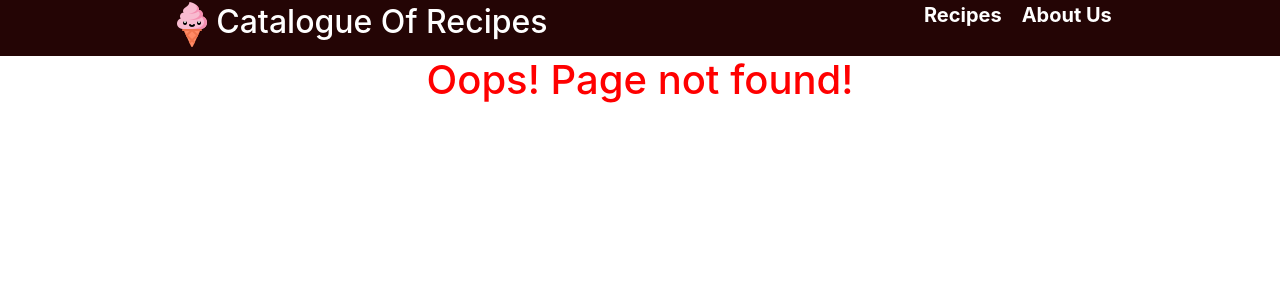
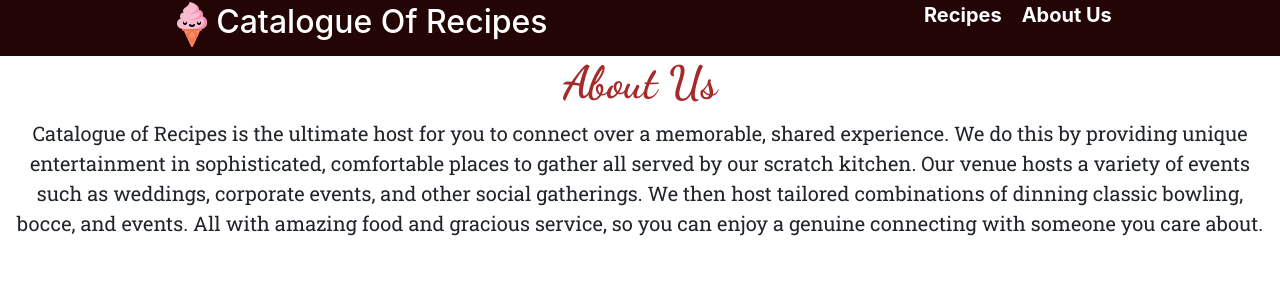
Before and after one commit to jamezjaz/Recipes, a React (Create React App) app: page /about in a window 1280 px wide. Before the commit this address had no page. Shown: the top 300 px of the page. Built offline with nearby package versions, Linux system fonts and the light colour scheme.

Commit message:
docs: Implements the about us page
style: Modifies the page UI

```diff
--- a/src/Routes.js
+++ b/src/Routes.js
@@ -1,5 +1,6 @@
 import React from 'react';
 import { BrowserRouter as Router, Switch, Route } from 'react-router-dom';
+import About from './components/About';
 import Error from './components/Error';
 import FoodDetails from './components/FoodDetails';
 import Nav from './components/Nav';
@@ -11,6 +12,7 @@ const Routes = () => (
     <Switch>
       <Route exact path="/" component={FoodsList} />
       <Route path="/foodDetails/:id" component={FoodDetails} />
+      <Route path="/about" component={About} />
       <Route component={Error} />
     </Switch>
   </Router>
--- /dev/null
+++ b/src/components/About.js
@@ -0,0 +1,21 @@
+import React from 'react';
+import AboutStyles from '../styles/About.module.css';
+
+const About = () => (
+  <div className="container-fluid">
+    <h2 className={AboutStyles.about}>About Us</h2>
+    <p className={AboutStyles.para}>
+      Catalogue of Recipes is the ultimate host for you to connect
+      over a memorable, shared experience. We do this by providing
+      unique entertainment in sophisticated, comfortable places to
+      gather all served by our scratch kitchen. Our venue hosts a
+      variety of events such as weddings, corporate events, and
+      other social gatherings. We then host tailored combinations
+      of dinning classic bowling, bocce, and events. All with amazing
+      food and gracious service, so you can enjoy a genuine connecting
+      with someone you care about.
+    </p>
+  </div>
+);
+
+export default About;
--- a/src/components/FoodDetails.js
+++ b/src/components/FoodDetails.js
@@ -2,13 +2,14 @@ import React from 'react';
 import PropTypes from 'prop-types';
 import { connect } from 'react-redux';
 import { Player } from 'video-react';
+import FoodDetailsStyles from '../styles/FoodDetails.module.css';
 
 const FoodDetails = ({ foods, match }) => {
   // const { foods } = props;
   const foodId = match.params.id;
   return (
     <div className="container-fluid">
-      <h2>Food Details</h2>
+      <h2 className={FoodDetailsStyles.heading}>Food Details</h2>
       <div>
         {foods.filter(food => food.idMeal === foodId).map(food => (
           <table className="table" key={food.idMeal} style={{ width: '100%' }}>
@@ -22,7 +23,7 @@ const FoodDetails = ({ foods, match }) => {
                 <th scope="col">Video</th>
               </tr>
             </thead>
-            <tbody>
+            <tbody className={FoodDetailsStyles.foodDetails}>
               <tr>
                 <th scope="row">{food.strMeal}</th>
                 <td>
--- /dev/null
+++ b/src/styles/About.module.css
@@ -0,0 +1,13 @@
+@import url('https://fonts.googleapis.com/css2?family=Dancing+Script:wght@500;700&family=Roboto+Slab&display=swap');
+
+.about {
+  font-family: 'Dancing Script', cursive;
+  font-size: 45px;
+  color: brown;
+  font-weight: bolder;
+}
+
+.para {
+  font-family: 'Roboto Slab', serif;
+  font-size: 20px;
+}
--- /dev/null
+++ b/src/styles/FoodDetails.module.css
@@ -0,0 +1,13 @@
+@import url('https://fonts.googleapis.com/css2?family=Dancing+Script:wght@500;700&family=Roboto+Slab&display=swap');
+
+.heading {
+  font-family: 'Dancing Script', cursive;
+  font-size: 45px;
+  color: brown;
+  font-weight: bolder;
+}
+
+.foodDetails {
+  font-family: 'Roboto Slab', serif;
+  font-size: 20px;
+}
```
